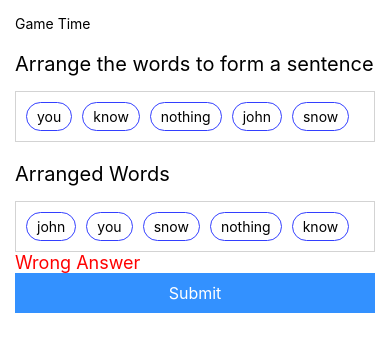
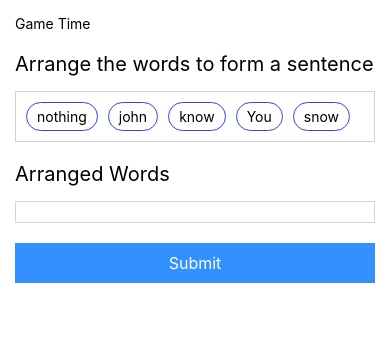
Before and after one commit to 026binit/TestCase, a React Native app: screen / in a window 390 px wide. Shown: the top 352 px of the page. Built offline with nearby package versions, Linux system fonts and the light colour scheme; what react-native would draw is missing.

Commit message:
fix: Game app functionality integrated

```diff
--- a/src/GameApp/index.js
+++ b/src/GameApp/index.js
@@ -47,24 +47,54 @@ const STYLES = StyleSheet.create({
   btnStyle: {
     backgroundColor: '#3391FF',
     padding: 10,
+    marginTop: 20,
+  },
+  paddingVertical10: {
+    paddingVertical: 10,
   },
 });
 
-const GameApp = () => {
-  const [unArrangedWordLists, setUnArrangedWordLists] = useState([
-    {id: 'un-1', word: 'john'},
-    {id: 'un-2', word: 'you'},
-    {id: 'un-3', word: 'snow'},
-    {id: 'un-4', word: 'nothing'},
-    {id: 'un-5', word: 'know'},
-  ]);
-  const [arrangedWordLists, setArrangedWordLists] = useState([
-    {id: 'arrn-1', word: 'you'},
-    {id: 'arrn-2', word: 'know'},
-    {id: 'arrn-3', word: 'nothing'},
-    {id: 'arrn-4', word: 'john'},
-    {id: 'arrn-5', word: 'snow'},
-  ]);
+function generateRandomString(text) {
+  const array = text.split(' ');
+  for (let i = array.length - 1; i > 0; i--) {
+    const j = Math.floor(Math.random() * (i + 1));
+    [array[i], array[j]] = [array[j], array[i]];
+  }
+  return array;
+}
+
+const GameApp = ({text = 'You know nothing john snow'}) => {
+  const [question, setQuestion] = useState(generateRandomString(text));
+  const [answer, setAnswer] = useState([]);
+  const [result, setResult] = useState(null);
+
+  const unselectWord = word => {
+    const newAnswerArray = answer.filter(item => item !== word);
+    const newQuestionArray = [...question, word];
+    setAnswer(newAnswerArray);
+    setQuestion(newQuestionArray);
+    resetResult();
+  };
+
+  const checkResult = () => {
+    if (answer.join(' ') === text) {
+      setResult(true);
+    } else {
+      setResult(false);
+    }
+  };
+
+  const resetResult = () => {
+    setResult(null);
+  };
+
+  const selectWord = word => {
+    const newQuestionArray = question.filter(item => item !== word);
+    const newAnswerArray = [...answer, word];
+    setQuestion(newQuestionArray);
+    setAnswer(newAnswerArray);
+    resetResult();
+  };
 
   return (
     <ScrollView style={STYLES.container}>
@@ -78,11 +108,18 @@ const GameApp = () => {
         </Text>
 
         <View style={STYLES.box1}>
-          {arrangedWordLists.map(item => (
-            <TouchableOpacity key={item?.id} style={STYLES.boxItem}>
-              <Text>{item?.word}</Text>
-            </TouchableOpacity>
-          ))}
+          {question?.length > 0 ? (
+            <>
+              {question.map(item => (
+                <TouchableOpacity
+                  onPress={() => selectWord(item)}
+                  key={`un-${item}`}
+                  style={STYLES.boxItem}>
+                  <Text>{item}</Text>
+                </TouchableOpacity>
+              ))}
+            </>
+          ) : null}
         </View>
       </View>
 
@@ -90,19 +127,30 @@ const GameApp = () => {
         <Text style={STYLES.headingTxt}>Arranged Words</Text>
 
         <View style={STYLES.box1}>
-          {unArrangedWordLists.map(item => (
-            <TouchableOpacity key={item?.id} style={STYLES.boxItem}>
-              <Text>{item?.word}</Text>
-            </TouchableOpacity>
-          ))}
+          {answer?.length > 0 ? (
+            <>
+              {answer.map(item => (
+                <TouchableOpacity
+                  onPress={() => unselectWord(item)}
+                  key={`an-${item}`}
+                  style={STYLES.boxItem}>
+                  <Text>{item}</Text>
+                </TouchableOpacity>
+              ))}
+            </>
+          ) : null}
         </View>
       </View>
 
-      <View>
-        <Text style={STYLES.wrongAnsTxt}>Wrong Answer</Text>
-      </View>
+      {result !== null ? (
+        <View style={STYLES.paddingVertical10}>
+          <Text style={STYLES.wrongAnsTxt}>
+            {result ? 'Correct answer' : 'Wrong answer'}
+          </Text>
+        </View>
+      ) : null}
 
-      <TouchableOpacity style={STYLES.btnStyle}>
+      <TouchableOpacity onPress={checkResult} style={STYLES.btnStyle}>
         <Text style={STYLES.btnTxt}>Submit</Text>
       </TouchableOpacity>
     </ScrollView>
```
